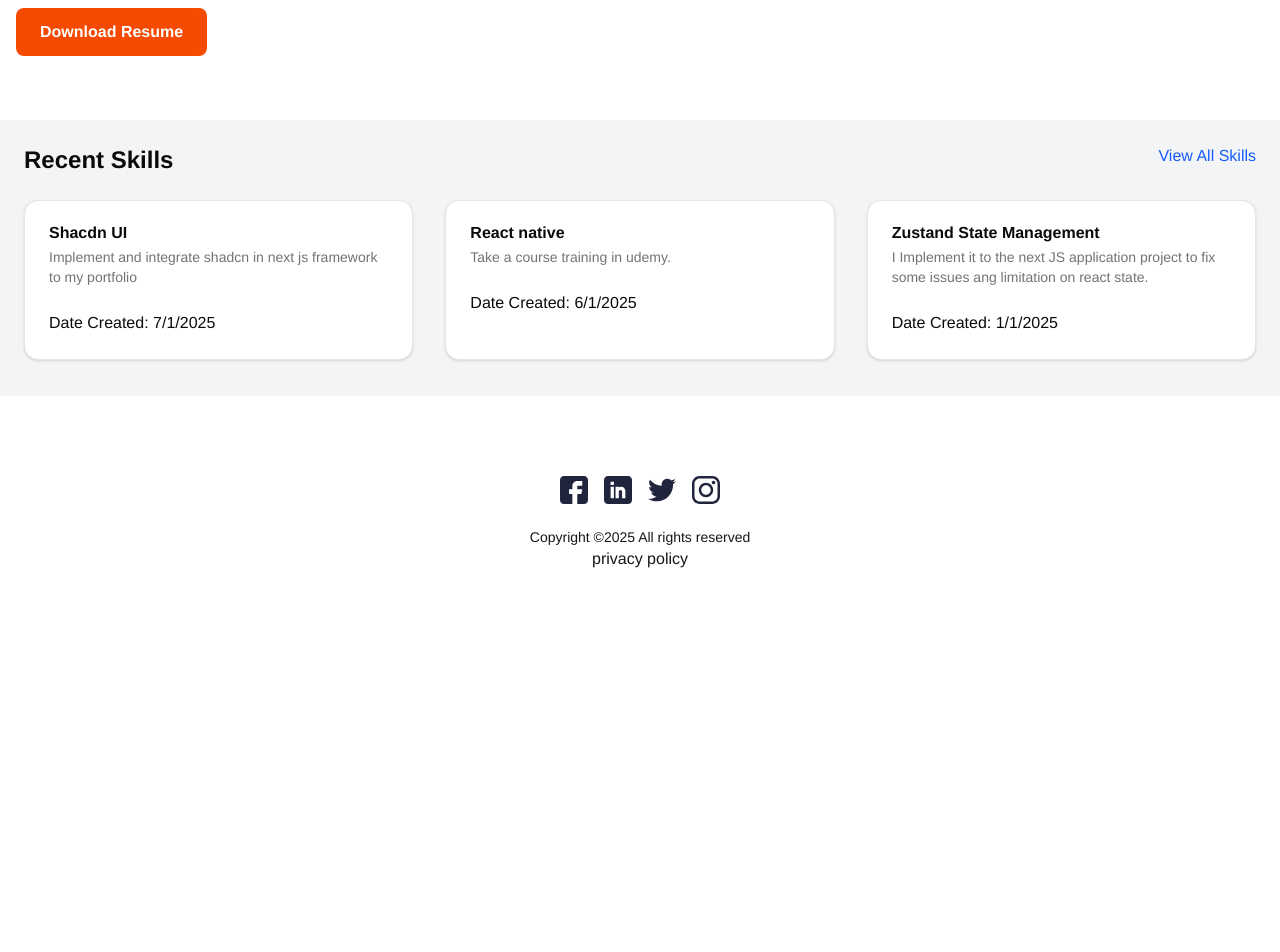
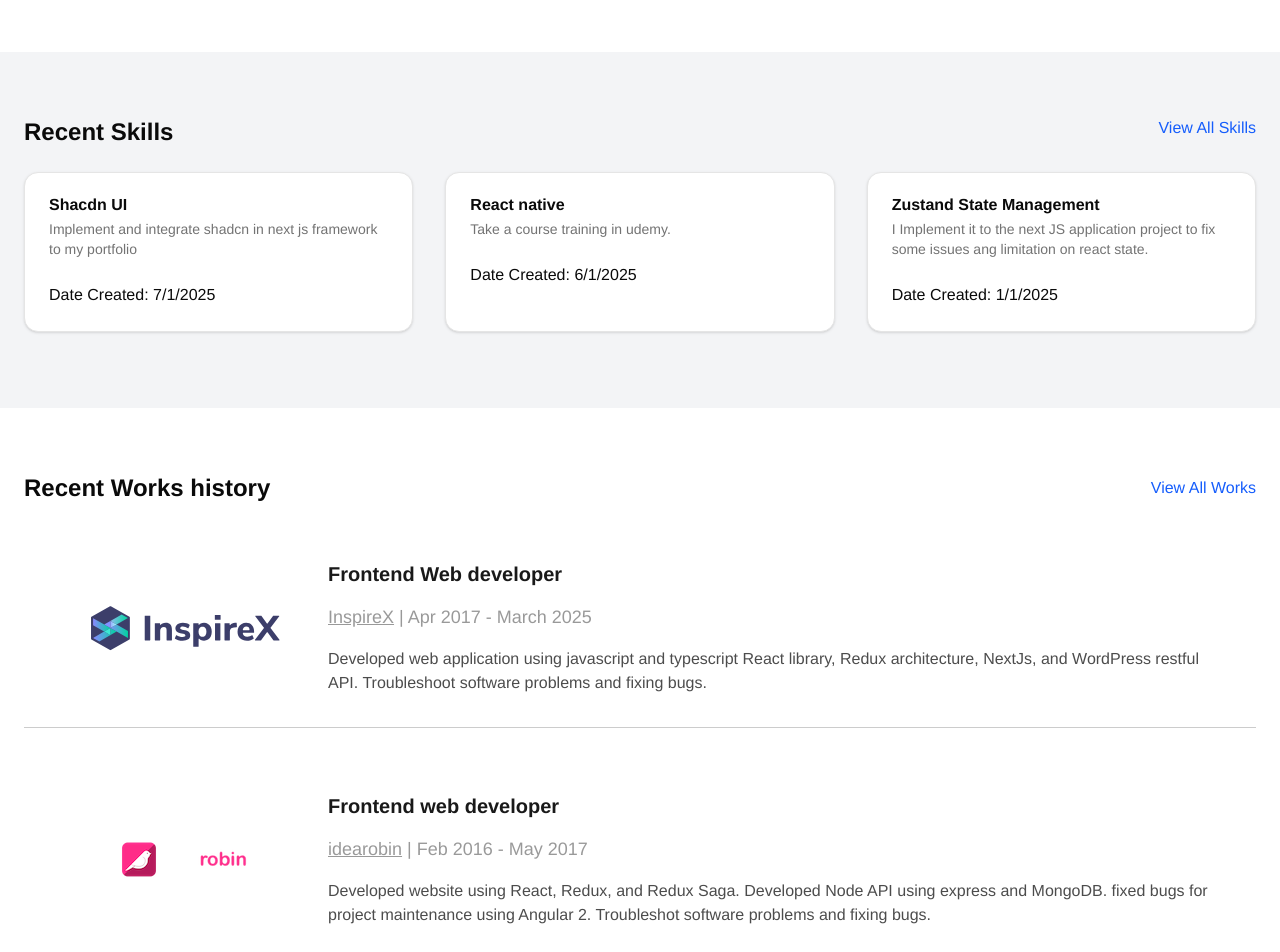
Before and after one commit to JulianSuringa/latest-next-portfolio, a Next.js app: page / in a window 1280 px wide. Shown: the part 560-1512 px from the top of the page. Before the commit the page ends 1211 px from the top, so only its background shows below. Built offline with nearby package versions, Linux system fonts and the light colour scheme.

Commit message:
P-3: add recent works history

```diff
--- a/src/components/HeroBanner.tsx
+++ b/src/components/HeroBanner.tsx
@@ -7,7 +7,7 @@ export default function HeroBanner(data: BannerData) {
     <div className="w-full bg-white dark:bg-gray-900 py-16 px-4 transition-colors duration-300">
       <div className="max-w-7xl mx-auto flex flex-col md:flex-row items-center gap-12">
         {/* Text Content */}
-        <div className="flex-1">
+        <div className="flex-1 justify-center text-center md:text-left items-center md:items-start">
           <h1 className="text-3xl md:text-[3.5rem] font-bold text-gray-900 dark:text-white mb-4">
             {data.hero.title}
           </h1>
--- a/src/components/RecentSkills.tsx
+++ b/src/components/RecentSkills.tsx
@@ -5,7 +5,7 @@ import Link from 'next/link'
 export default function RecentSkills({ header, skills }: SkillsData) {
   return (
     <div className="flex w-full bg-gray-100 dark:bg-gray-800">
-      <div className="flex flex-col w-full max-w-7xl mx-auto p-6 gap-6">
+      <div className="flex flex-col w-full max-w-7xl mx-auto px-6 py-16 gap-6">
         <div className="flex flex-row justify-between">
           <h2 className="text-2xl font-bold">Recent {header}</h2>
           <Link href="/skills" className="text-blue-600 hover:underline">
--- /dev/null
+++ b/src/components/RecentWorksHistory.tsx
@@ -0,0 +1,54 @@
+import { WorksData } from '@/types/works'
+import Link from 'next/link'
+
+export default function RecentWorksHistory({ header, works }: WorksData) {
+  return (
+    <div className="flex w-full">
+      <div className="flex flex-col w-full max-w-7xl mx-auto px-6 py-16 gap-6">
+        <div className="flex flex-row justify-between items-center">
+          <h2 className="text-2xl font-bold">Recent {header}</h2>
+          <Link href="/works" className="text-blue-600 hover:underline">
+            View All Works
+          </Link>
+        </div>
+
+        <div className="grid grid-cols-1 gap-8 mb-3">
+          {[...works].reverse().map((work) => (
+            <div key={work.id} className="w-full flex flex-col items-center">
+              <div className="flex flex-col bg-white dark:bg-gray-800 md:flex-row text-black/90 rounded-md my-2 md:my-0 md:p-8  w-full">
+                <div className="w-full max-w-3xs p-8  flex justify-center items-center mx-auto md:mx-0">
+                  <Link href={work.companyLink}>
+                    <img
+                      src={work.imageUrl}
+                      alt={work.imageAlt}
+                      className="max-w-full h-auto object-contain"
+                    />
+                  </Link>
+                </div>
+
+                <div className="pl-3 md:pl-4  flex flex-col justify-center md:justify-start md:text-left text-center">
+                  <div className="text-xl font-bold">{work.title}</div>
+
+                  <div className="text-[1.125rem] text-black/40 py-4">
+                    <span>
+                      <Link href={work.companyLink} className="underline hover:text-blue-600">
+                        {work.companyName}
+                      </Link>{' '}
+                      | {work.dateStarted} - {work.dateEnd}
+                    </span>
+                  </div>
+
+                  <div className="text-md  text-center md:text-left text-black/70">
+                    {work.description}
+                  </div>
+                </div>
+              </div>
+
+              <hr className="w-full max-w-7xl border-t border-black/20" />
+            </div>
+          ))}
+        </div>
+      </div>
+    </div>
+  )
+}
--- a/src/data/pages/home.json
+++ b/src/data/pages/home.json
@@ -1,6 +1,6 @@
 {
   "hero": {
-    "title": "I'm Julian Suringa, a front-end web developer.",
+    "title": "I'm Julian Suringa, a front-end developer.",
     "desc": [
      "I have experience in both front-end and back-end development. On the front end, I work with HTML, CSS (including SCSS, CSS Modules, CSS-in-JS, and Tailwind), and JavaScript with tools like React, Redux, Zustand, and TypeScript. On the back end, I use Node.js and databases such as MSSQL, PostgreSQL, MySQL, and MongoDB. I also have basic knowledge of Docker and React Native, and experience writing unit tests using Jest and React Testing Library. Additionally, I’ve worked on Android development, mainly fixing bugs using Kotlin and Java."
     ]
--- a/src/pages/index.tsx
+++ b/src/pages/index.tsx
@@ -10,6 +10,7 @@ import { BannerData } from '@/types/banner'
 import { SkillsData } from '@/types/skills'
 import { WorksData } from '@/types/works'
 import RecentSkills from '@/components/RecentSkills'
+import RecentWorksHistory from '@/components/RecentWorksHistory'
 
 export default function Home({
   banner,
@@ -26,6 +27,7 @@ export default function Home({
       <section>
         <HeroBanner {...banner} />
         <RecentSkills {...recentSkills} />
+        <RecentWorksHistory {...recentWorks} />
       </section>
     </>
   )
--- a/src/pages/skills/index.tsx
+++ b/src/pages/skills/index.tsx
@@ -21,14 +21,14 @@ export default function SkillPage({ data }: InferGetStaticPropsType<typeof getSt
       <Head>
         <title>Skills | JS</title>
       </Head>
-      <section className="flex flex-col items-center justify-center min-h-screen bg-gray-50 p-10">
+      <section className="flex flex-col items-center justify-center min-h-screen bg-gray-50 p-4 md:p-10">
         <div className="flex flex-col justify-center w-full max-w-7xl">
           <h1 className="text-2xl font-bold mb-4 text-center">{header}</h1>
           <p className="text-gray-600 mb-8 text-center">
             Here are some of my skills that I have acquired over the years. Feel free to explore and
             learn more about them.
           </p>
-          <ul className="flex flex-col divide-y divide-gray-200 px-4 py-2 space-y-2.5">
+          <ul className="flex flex-col divide-y divide-gray-200 px-2 md:px-4 py-2 space-y-2.5">
             {skills.map((skill: SkillItem, index: number) => (
               <li key={index} className="bg-white px-4 py-4 hover:bg-gray-50 transition rounded-md">
                 <h2 className="text-xl tracking-wide font-semibold text-gray-800">{skill.title}</h2>
--- a/src/pages/works/index.tsx
+++ b/src/pages/works/index.tsx
@@ -22,7 +22,7 @@ export default function WorksPage({ worksData }: InferGetStaticPropsType<typeof
       <Head>
         <title>Works history| JS</title>
       </Head>
-      <section className="flex flex-col items-center justify-center min-h-screen bg-gray-50 p-10">
+      <section className="flex flex-col items-center justify-center min-h-screen bg-gray-50 p-4 md:p-10">
         <div className="flex flex-col justify-center w-full max-w-7xl">
           <h1 className="text-2xl font-bold mb-4 text-center">{header}</h1>
           <p className="text-gray-600 mb-8 text-center">
```
